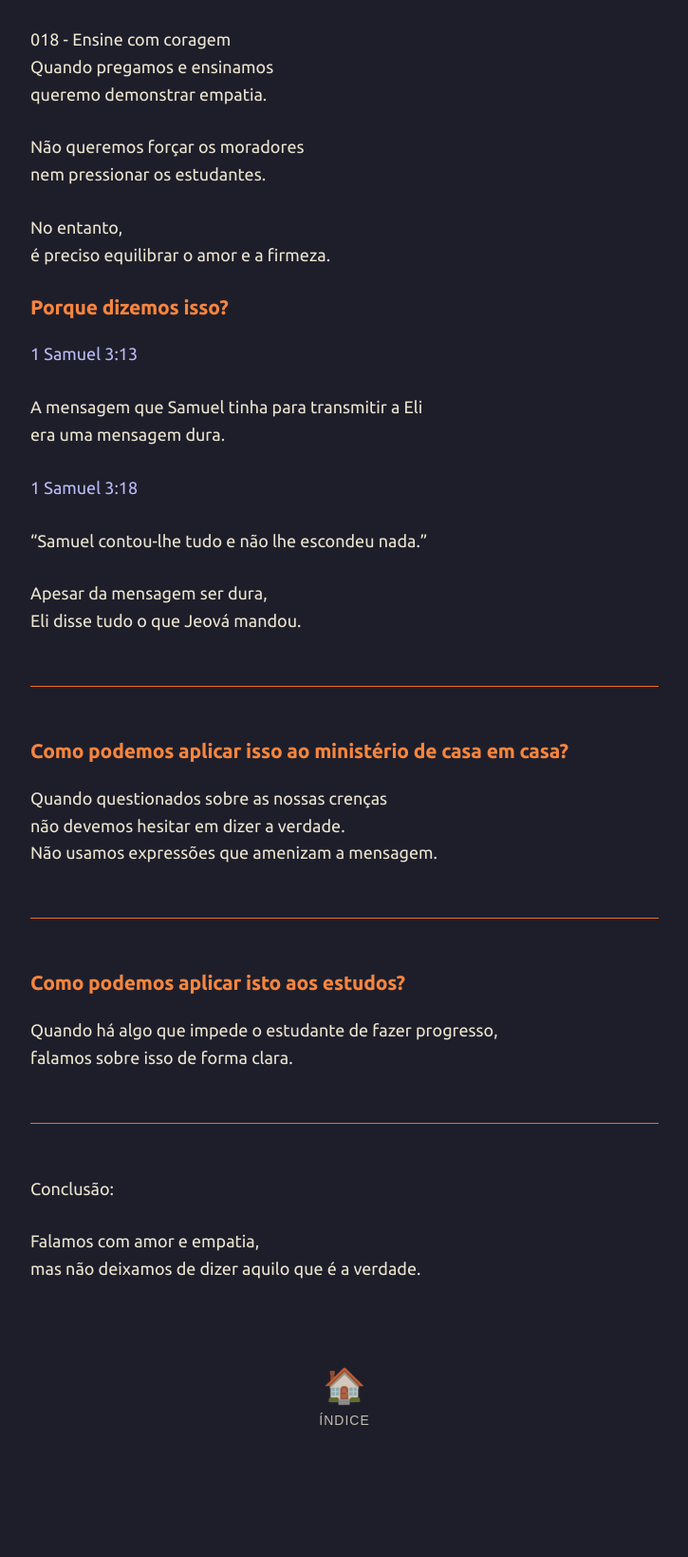
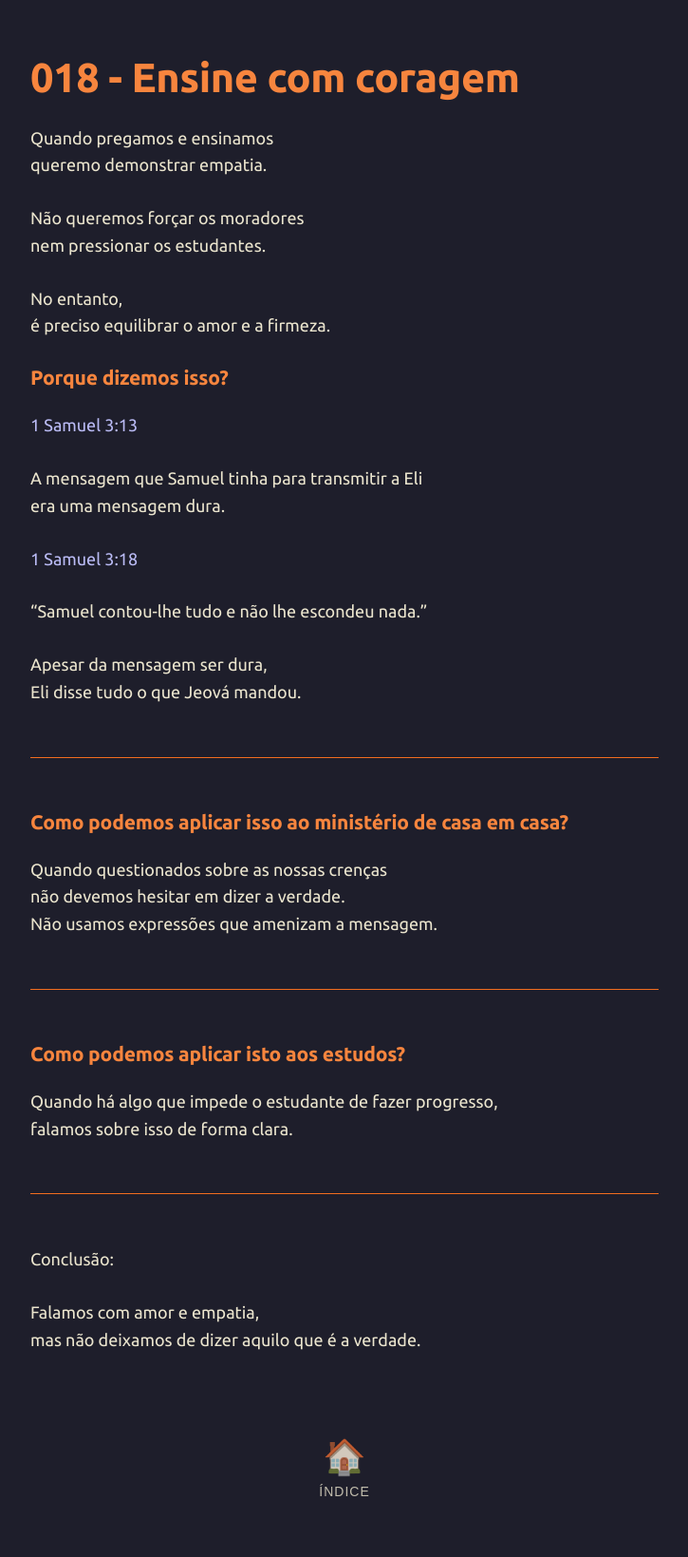
Before and after one commit to joaquim-capitao/jw, a Jekyll site: the page built from saidas/018-saida.md, in a window 1280 px wide. Shown: the whole page at 95% size, without its empty margins (277-1002 px from the left). Built offline with Jekyll 4.4.1, drawn with Linux system fonts in a browser that asks for light colours; our own code applies the rules of GitHub Pages for plain Markdown files; before the commit the page ends 1564 px from its top, so only the background shows below that.

```diff
--- a/saidas/018-saida.md
+++ b/saidas/018-saida.md
@@ -1,4 +1,4 @@
-018 - Ensine com coragem
+# 018 - Ensine com coragem
 Quando pregamos e ensinamos
 queremo demonstrar empatia.
 
```
